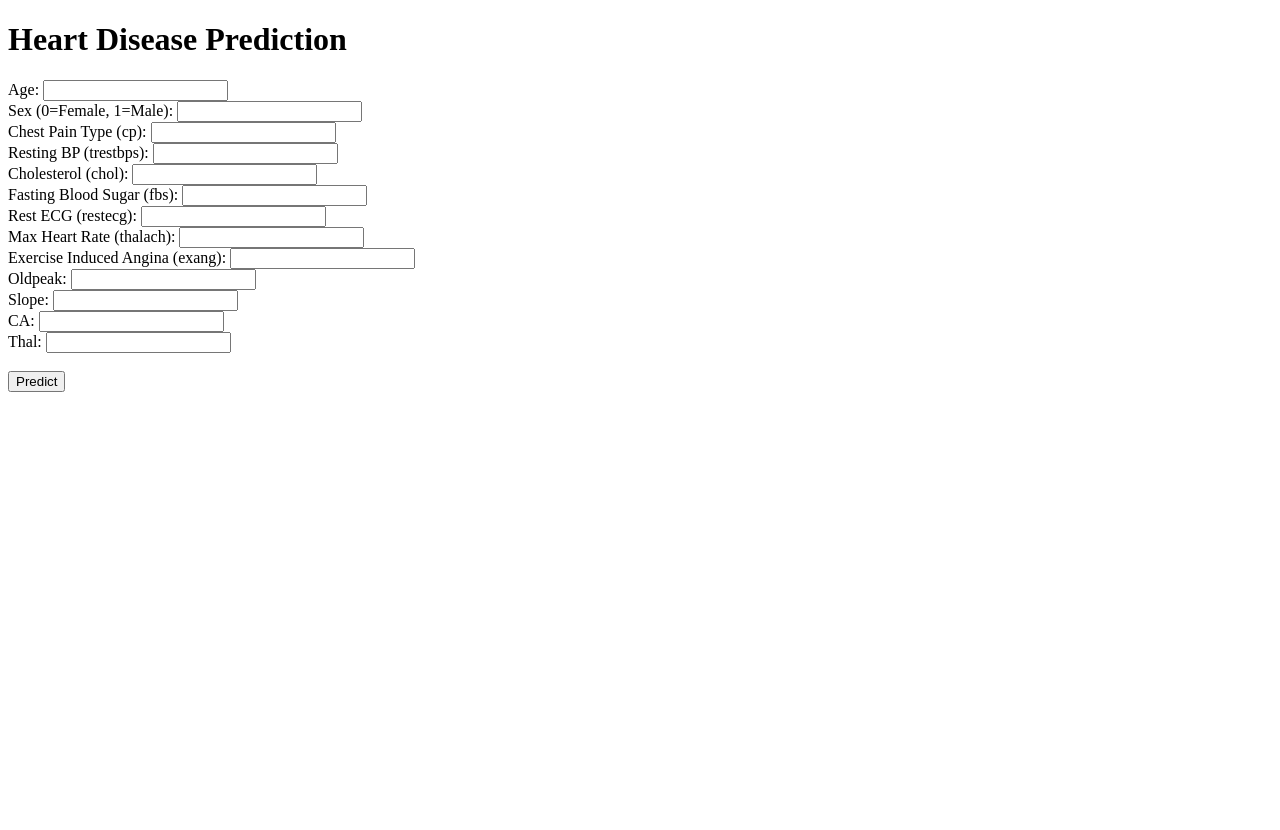
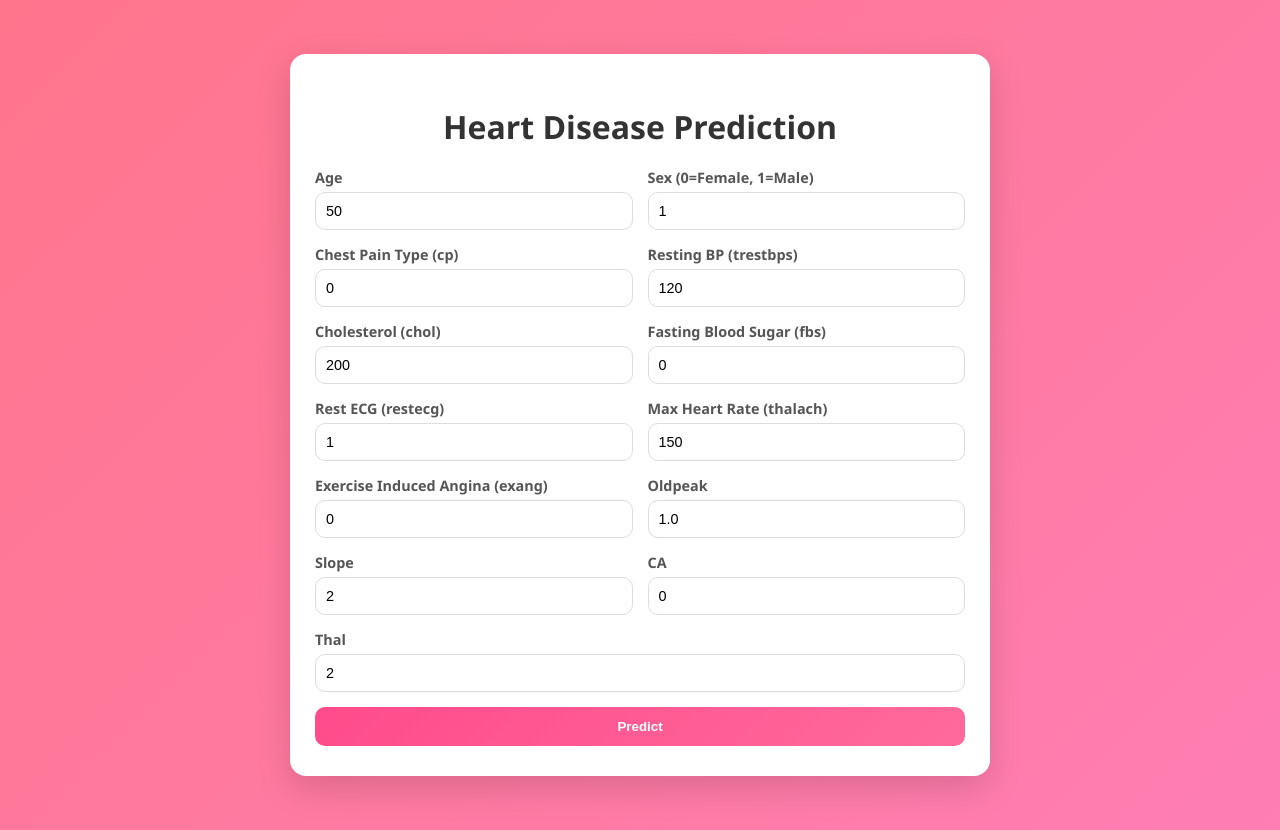
Before and after one commit to Aronno1920/Predict-Heart-Disease, a Flask app: page / in a window 1280 px wide. Before the commit the page ends 392 px from the top, so only its background shows below. Run offline with Flask 3, Linux system fonts and the light colour scheme.

Commit message:
Update style

```diff
--- a/flask_ui/app.py
+++ b/flask_ui/app.py
@@ -1,14 +1,15 @@
 from flask import Flask, render_template, request
 import requests
-
 
 app = Flask(__name__)
 
 FASTAPI_URL = "http://localhost:8000/predict"  # Change when deployed
 
+################################################
 @app.route("/", methods=["GET", "POST"])
 def index():
-    prediction = None
+    prediction = None  # Start blank
+
     if request.method == "POST":
         # Collect form data
         form_data = {
@@ -39,5 +40,7 @@ def index():
 
     return render_template("index.html", prediction=prediction)
 
+################################################
+
 if __name__ == "__main__":
     app.run(debug=True, port=5000)
--- /dev/null
+++ b/flask_ui/static/style.css
@@ -0,0 +1,88 @@
+body {
+        font-family: "Segoe UI", Tahoma, Geneva, Verdana, sans-serif;
+        background: linear-gradient(135deg, #ff758c, #ff7eb3);
+        display: flex;
+        justify-content: center;
+        align-items: center;
+        min-height: 100vh;
+        margin: 0;
+        padding: 15px;
+    }
+    .card {
+        background: #fff;
+        padding: 30px 25px;
+        border-radius: 16px;
+        width: 100%;
+        max-width: 650px;
+        box-shadow: 0 12px 35px rgba(0, 0, 0, 0.15);
+        animation: fadeIn 0.5s ease-in-out;
+    }
+    @keyframes fadeIn {
+        from { opacity: 0; transform: translateY(20px); }
+        to { opacity: 1; transform: translateY(0); }
+    }
+    h1 {
+        text-align: center;
+        margin-bottom: 20px;
+        color: #333;
+    }
+    form {
+        display: grid;
+        grid-template-columns: repeat(auto-fit, minmax(220px, 1fr));
+        gap: 15px;
+    }
+    label {
+        font-weight: 600;
+        font-size: 0.9rem;
+        margin-bottom: 5px;
+        display: block;
+        color: #555;
+    }
+    input {
+        padding: 10px;
+        border: 1px solid #ddd;
+        border-radius: 10px;
+        font-size: 0.9rem;
+        outline: none;
+        transition: 0.2s;
+        width: 100%;
+        box-sizing: border-box;
+    }
+    input:focus {
+        border-color: #ff4b8b;
+        box-shadow: 0 0 5px rgba(255, 75, 139, 0.3);
+    }
+    .full-width {
+        grid-column: 1 / -1;
+    }
+    button {
+        grid-column: 1 / -1;
+        padding: 12px;
+        background: linear-gradient(135deg, #ff4b8b, #ff6a9c);
+        color: white;
+        font-weight: bold;
+        border: none;
+        border-radius: 10px;
+        cursor: pointer;
+        transition: 0.3s ease;
+    }
+    button:hover {
+        background: linear-gradient(135deg, #ff2a78, #ff4b8b);
+    }
+    .result {
+        grid-column: 1 / -1;
+        margin-top: 15px;
+        padding: 15px;
+        border-radius: 10px;
+        text-align: center;
+        font-size: 1rem;
+        font-weight: bold;
+    }
+    .positive {
+        background: #ffe0e0;
+        color: #a10000;
+    }
+    .negative {
+        background: #e0ffe6;
+        color: #006600;
+    }
--- a/flask_ui/templates/index.html
+++ b/flask_ui/templates/index.html
@@ -1,29 +1,77 @@
 <!DOCTYPE html>
-<html>
+<html lang="en">
 <head>
-    <title>Heart Disease Prediction</title>
+<meta charset="UTF-8">
+<meta name="viewport" content="width=device-width, initial-scale=1.0">
+<title>Heart Disease Prediction</title>
+
+<link rel="stylesheet" href="{{ url_for('static', filename='style.css') }}" />
+
 </head>
 <body>
+<div class="card">
     <h1>Heart Disease Prediction</h1>
     <form method="post">
-        Age: <input type="number" name="age" required><br>
-        Sex (0=Female, 1=Male): <input type="number" name="sex" required><br>
-        Chest Pain Type (cp): <input type="number" name="cp" required><br>
-        Resting BP (trestbps): <input type="number" name="trestbps" required><br>
-        Cholesterol (chol): <input type="number" name="chol" required><br>
-        Fasting Blood Sugar (fbs): <input type="number" name="fbs" required><br>
-        Rest ECG (restecg): <input type="number" name="restecg" required><br>
-        Max Heart Rate (thalach): <input type="number" name="thalach" required><br>
-        Exercise Induced Angina (exang): <input type="number" name="exang" required><br>
-        Oldpeak: <input type="text" name="oldpeak" required><br>
-        Slope: <input type="number" name="slope" required><br>
-        CA: <input type="number" name="ca" required><br>
-        Thal: <input type="number" name="thal" required><br><br>
-        <input type="submit" value="Predict">
+        <div>
+            <label>Age</label>
+            <input type="number" name="age" value="50" required>
+        </div>
+        <div>
+            <label>Sex (0=Female, 1=Male)</label>
+            <input type="number" name="sex" value="1" required>
+        </div>
+        <div>
+            <label>Chest Pain Type (cp)</label>
+            <input type="number" name="cp" value="0" required>
+        </div>
+        <div>
+            <label>Resting BP (trestbps)</label>
+            <input type="number" name="trestbps" value="120" required>
+        </div>
+        <div>
+            <label>Cholesterol (chol)</label>
+            <input type="number" name="chol" value="200" required>
+        </div>
+        <div>
+            <label>Fasting Blood Sugar (fbs)</label>
+            <input type="number" name="fbs" value="0" required>
+        </div>
+        <div>
+            <label>Rest ECG (restecg)</label>
+            <input type="number" name="restecg" value="1" required>
+        </div>
+        <div>
+            <label>Max Heart Rate (thalach)</label>
+            <input type="number" name="thalach" value="150" required>
+        </div>
+        <div>
+            <label>Exercise Induced Angina (exang)</label>
+            <input type="number" name="exang" value="0" required>
+        </div>
+        <div>
+            <label>Oldpeak</label>
+            <input type="text" name="oldpeak" value="1.0" required>
+        </div>
+        <div>
+            <label>Slope</label>
+            <input type="number" name="slope" value="2" required>
+        </div>
+        <div>
+            <label>CA</label>
+            <input type="number" name="ca" value="0" required>
+        </div>
+        <div class="full-width">
+            <label>Thal</label>
+            <input type="number" name="thal" value="2" required>
+        </div>
+        <button type="submit">Predict</button>
+
+        {% if prediction is not none %}
+            <div class="result {{ 'positive' if prediction else 'negative' }}">
+                {{ '❤️ Heart Disease Detected' if prediction else '💚 No Heart Disease' }}
+            </div>
+        {% endif %}
     </form>
-
-    {% if prediction is not none %}
-        <h2>Prediction: {{ 'Heart Disease Detected' if prediction else 'No Heart Disease' }}</h2>
-    {% endif %}
+</div>
 </body>
 </html>
```
Also changed, not shown: app/schemas.py (+13 -13 lines).
